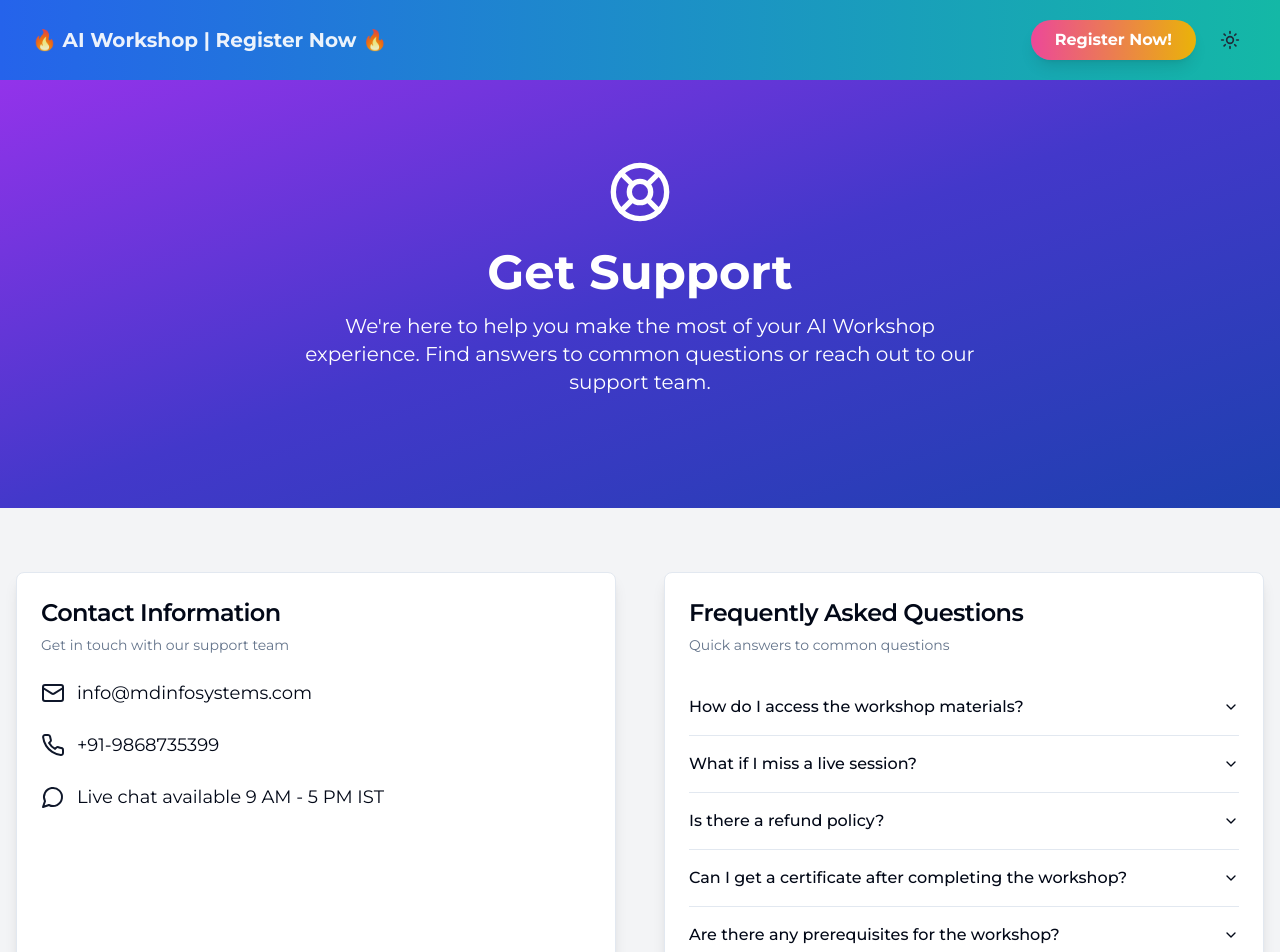
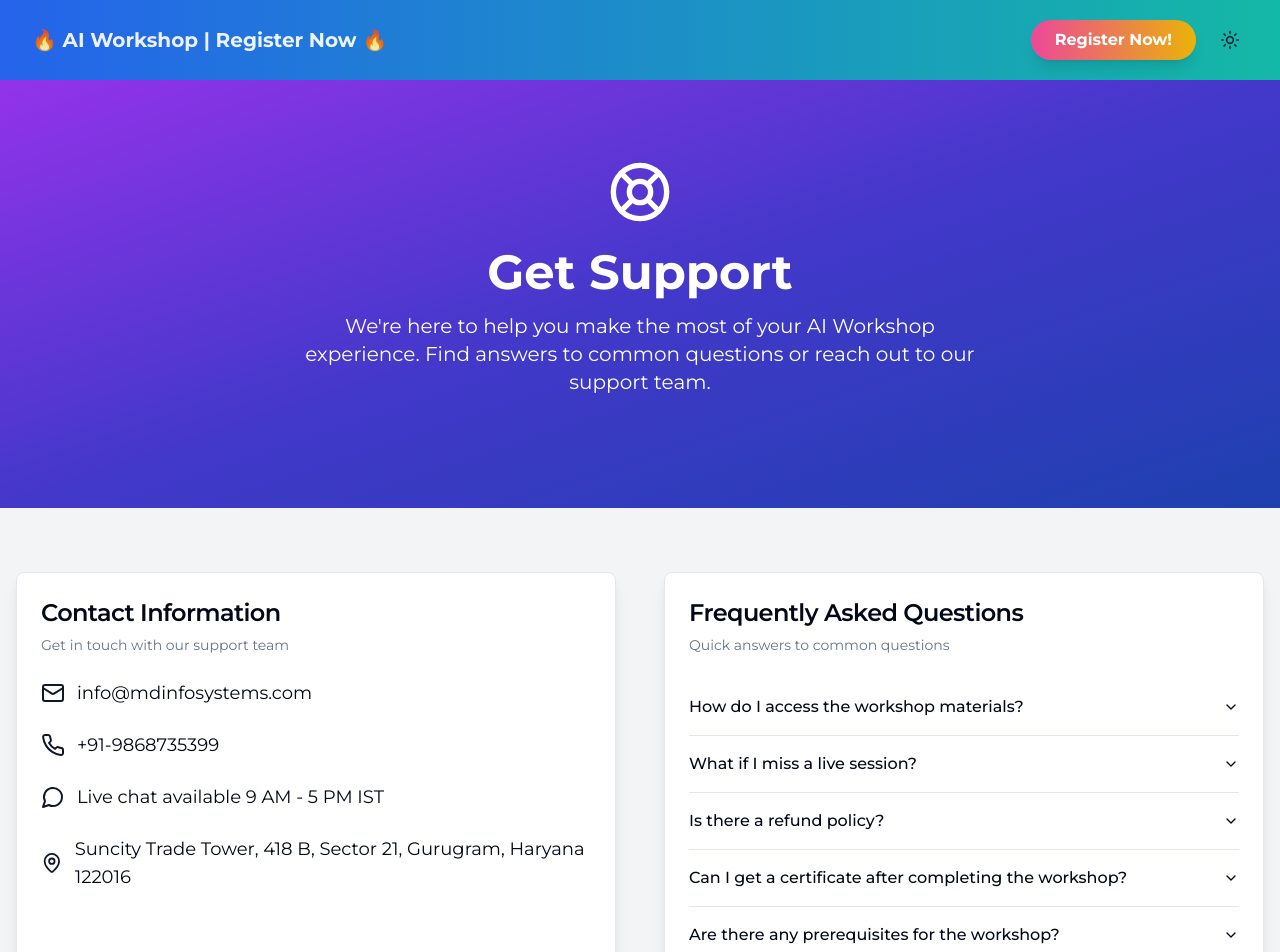
Before and after one commit to rahularya002/portfolio, a Next.js app: page /Support in a window 1280 px wide. Shown: the top 952 px of the page. Built offline with nearby package versions, Linux system fonts and the light colour scheme.

Commit message:
added address

```diff
--- a/src/app/Support/page.tsx
+++ b/src/app/Support/page.tsx
@@ -1,8 +1,6 @@
-import { Mail, Phone, MessageCircle, Facebook, Twitter, Linkedin, LifeBuoy } from "lucide-react"
-import { Button } from "@/components/ui/button"
-import { Card, CardContent, CardDescription, CardFooter, CardHeader, CardTitle } from "@/components/ui/card"
+import { Mail, Phone, MessageCircle, LifeBuoy, MapPin } from "lucide-react"
+import { Card, CardContent, CardDescription, CardHeader, CardTitle } from "@/components/ui/card"
 import { Accordion, AccordionContent, AccordionItem, AccordionTrigger } from "@/components/ui/accordion"
-import { Element } from "react-scroll";
 import Contact from "@/components/Contact"
 import WorkshopNav from "@/components/component/workshop-nav"
 import Footer from "@/components/Footer"
@@ -41,6 +39,11 @@ export default function Component() {
               <div className="flex items-center space-x-3">
                 <MessageCircle className="w-6 h-6 text-primary" />
                 <span className="text-lg">Live chat available 9 AM - 5 PM IST</span>
+              </div>
+              <div className="flex items-center space-x-3">
+
+                <MapPin className="w-6 h-6 text-primary" />
+                <span className="text-lg">Suncity Trade Tower, 418 B, Sector 21, Gurugram, Haryana 122016</span>
               </div>
             </CardContent>
           </Card>
```
